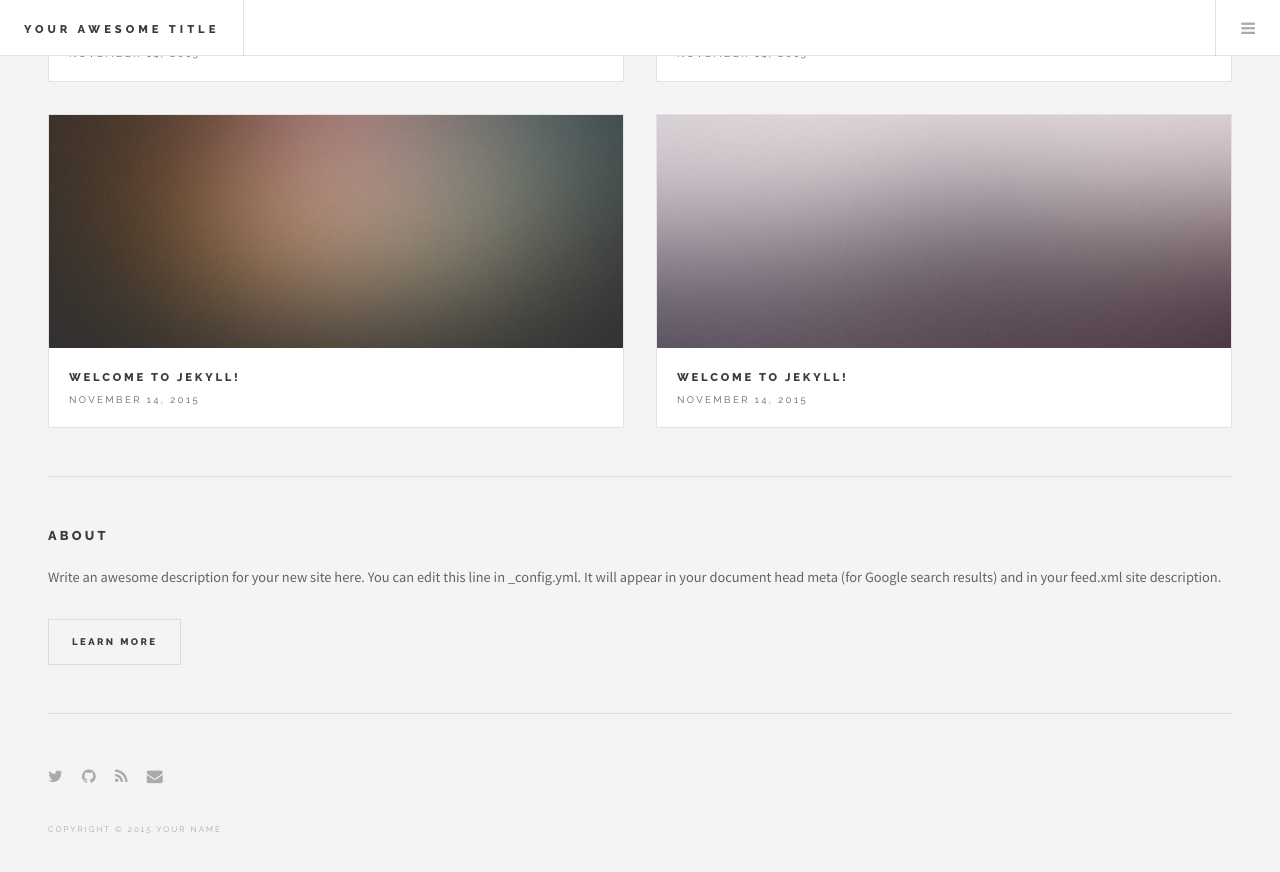
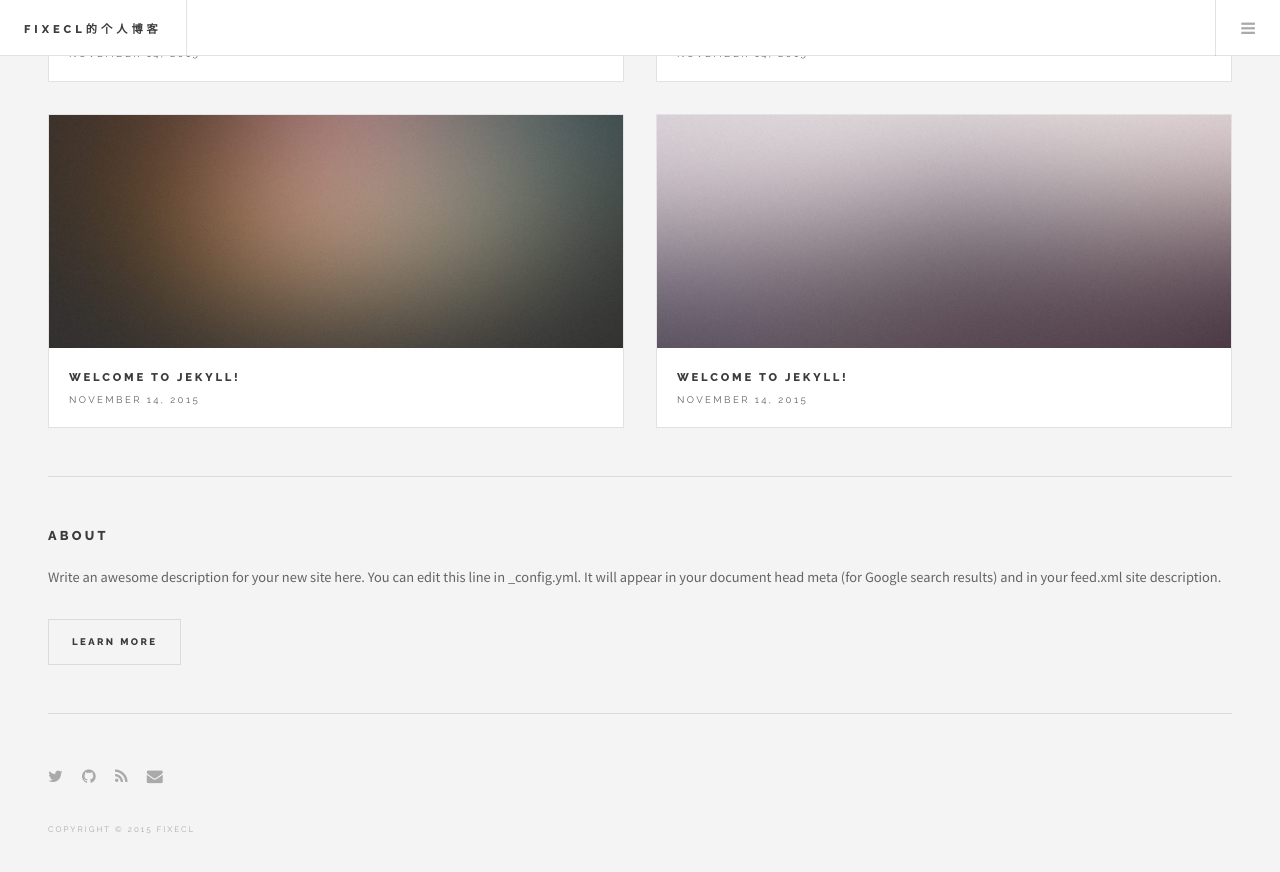
Before and after one commit to fixecl/fixecl.github.io, a Jekyll site: the page built from index.html, in a window 1280 px wide and 900 px high, scrolled down 4461 px. Shown: the top 872 px of the window. Built offline with Jekyll 4.4.1, drawn with Linux system fonts in a browser that asks for light colours; the list of posts is cut into pages by our own code; some of the changed text lies outside the part shown.

Commit message:
修改格式

```diff
--- a/_config.yml
+++ b/_config.yml
@@ -1,20 +1,20 @@
 # Site settings
-title: Your awesome title
-email: your-email@domain.com
+title: Fixecl的个人博客
+email: fixecl@hotmail.com
 description: > # this means to ignore newlines until "baseurl:"
   Write an awesome description for your new site here. You can edit this
   line in _config.yml. It will appear in your document head meta (for
   Google search results) and in your feed.xml site description.
 baseurl: "" # the subpath of your site, e.g. /blog/
-url: "http://yourdomain.com" # the base hostname & protocol for your site
-twitter_username: jekyllrb
-github_username:  jekyll
+url: "http://fixecl.github.io" # the base hostname & protocol for your site
+twitter_username: ff
+github_username:  fixecl
 
 # Build settings
 markdown: kramdown
 
 paginate: 4
 
-author: Your name
+author: Fixecl
 
 gems: [jekyll-paginate]
```
